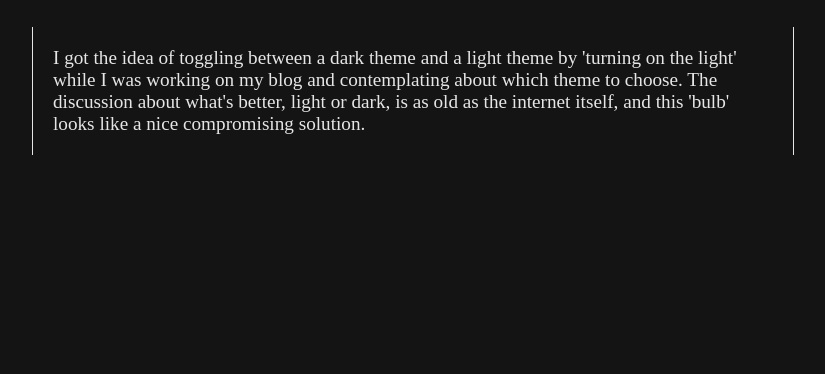
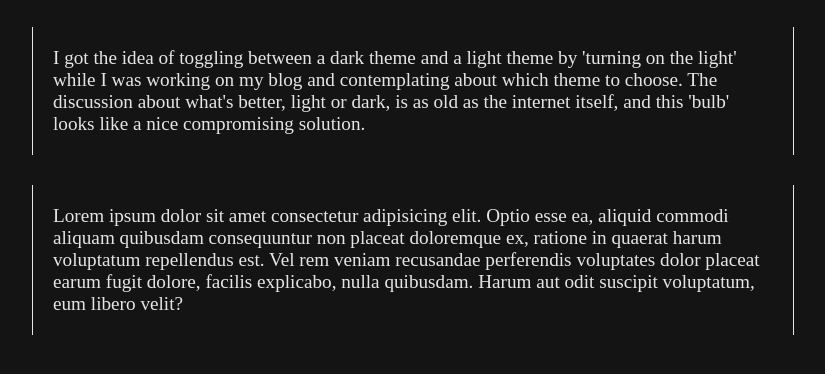
Before and after one commit to someshj5/fun-with-transforms-and-transform-origin, a plain HTML site: page light/dark-theme/index.html in a window 1280 px wide. Shown: the part 104-478 px from the top of the page, without its empty margins (227-1052 px from the left). Drawn offline with Linux system fonts and the light colour scheme.

Commit message:
new commit

```diff
--- a/light/dark-theme/index.html
+++ b/light/dark-theme/index.html
@@ -22,6 +22,7 @@
 
 The discussion about what's better, light or dark, is as old as the internet itself, and this 'bulb' looks like a nice compromising solution.
 
-</>
+</p>
+<p>Lorem ipsum dolor sit amet consectetur adipisicing elit. Optio esse ea, aliquid commodi aliquam quibusdam consequuntur non placeat doloremque ex, ratione in quaerat harum voluptatum repellendus est. Vel rem veniam recusandae perferendis voluptates dolor placeat earum fugit dolore, facilis explicabo, nulla quibusdam. Harum aut odit suscipit voluptatum, eum libero velit?</p>
 </body>
 </html>
```
